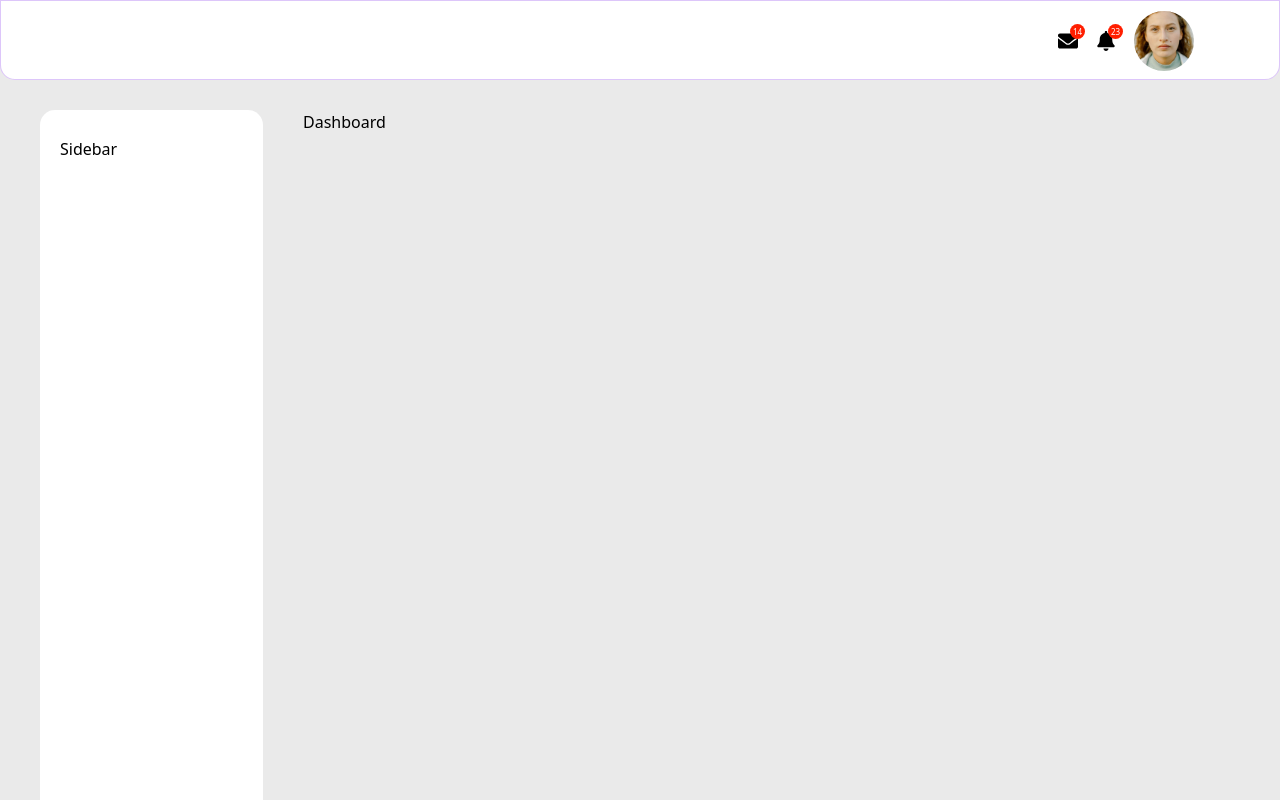
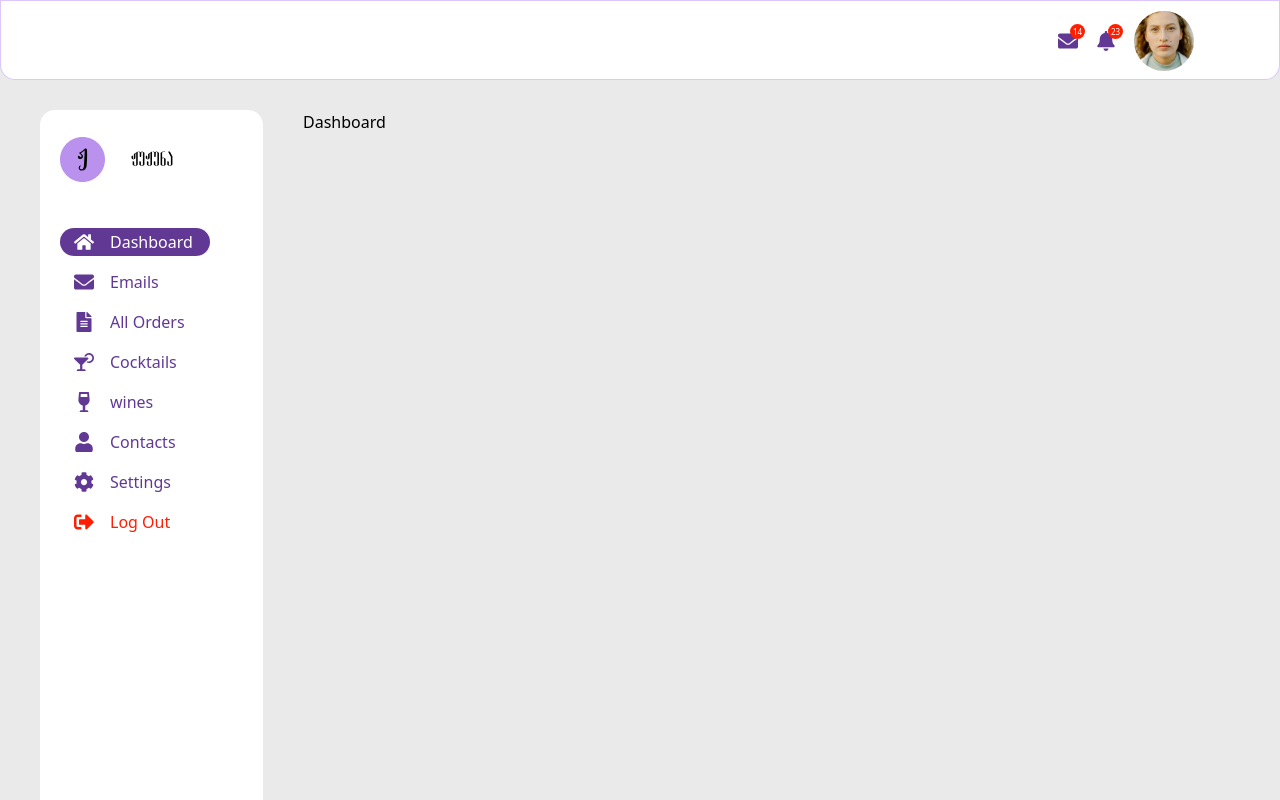
Before and after one commit to linesquad/jujuna, a React (Vite) app: page /dashboard in a window 1280 px wide. Shown: the top 800 px of the page. Built offline with nearby package versions, Linux system fonts and the light colour scheme; no server answers.

Commit message:
feat: add admin layout design

```diff
--- a/src/components/AdminComponents/AdminHeader.jsx
+++ b/src/components/AdminComponents/AdminHeader.jsx
@@ -10,13 +10,13 @@ function AdminHeader() {
         <div className="flex justify-end pr-[46px] py-[10px]">
           <div className="flex items-center gap-[18px]">
             <div className="relative cursor-pointer">
-              <FaEnvelope size={20} />
+              <FaEnvelope size={20} color="#613994" />
               <div className="w-[15px] h-[15px] rounded-[50%] bg-[#FF1E00] flex justify-center items-center absolute top-[-7px] right-[-7px]">
                 <span className="text-color-primary text-[8px]">14</span>
               </div>
             </div>
             <div className="relative cursor-pointer">
-              <FaBell size={20} />
+              <FaBell size={20} color="#613994" />
               <div className="w-[15px] h-[15px] rounded-[50%] bg-[#FF1E00] flex justify-center items-center absolute top-[-7px] right-[-7px]">
                 <span className="text-color-primary text-[8px]">23</span>
               </div>
--- a/src/components/AdminComponents/Sidebar.jsx
+++ b/src/components/AdminComponents/Sidebar.jsx
@@ -1,7 +1,74 @@
+import Logo from "../Logo";
+import { FaHome } from "react-icons/fa";
+import { FaEnvelope } from "react-icons/fa";
+import { FaFileAlt } from "react-icons/fa";
+import { FaCocktail } from "react-icons/fa";
+import { FaWineGlassAlt } from "react-icons/fa";
+import { FaUser } from "react-icons/fa";
+import { FaCog } from "react-icons/fa";
+import { Link } from "react-router-dom";
+import { FaSignOutAlt } from "react-icons/fa";
+import { FaMoon } from "react-icons/fa";
+import { FaSun } from "react-icons/fa";
+
 function Sidebar() {
+  const sidebarItems = [
+    { id: "1", name: "Dashboard", icon: FaHome, path: "/dashboard" },
+    { id: "2", name: "Emails", icon: FaEnvelope, path: "/emails" },
+    { id: "3", name: "All Orders", icon: FaFileAlt, path: "/orders" },
+    { id: "4", name: "Cocktails", icon: FaCocktail, path: "/cocktails" },
+    { id: "5", name: "wines", icon: FaWineGlassAlt, path: "/wines" },
+    { id: "6", name: "Contacts", icon: FaUser, path: "/contacts" },
+    { id: "7", name: "Settings", icon: FaCog, path: "/settings" },
+  ];
+
   return (
-    <div className="w-[223px] h-[870px] bg-[#fff] rounded-[15px] pt-[27px] pl-[20px]">
-      Sidebar
+    <div className="w-[223px] h-[870px] bg-[#fff] rounded-[15px] pt-[27px] pb-[22px] pl-[20px]">
+      <div className="flex flex-col justify-between h-full">
+        <div>
+          <div className="flex items-center gap-[26px] font-tommaso">
+            <Logo />
+            <p className="text-[18px]">ჟუჟუნა</p>
+          </div>
+          <div className="mt-[46px] flex flex-col gap-[12px]">
+            {sidebarItems.map((item) => {
+              return (
+                <Link key={item.id} to={item.path}>
+                  <div
+                    className={`w-[150px] h-[28px] px-[14px] py-[10px] flex items-center rounded-[15px] gap-[16px] ${
+                      "1" === item.id ? "bg-[#613994]" : ""
+                    }`}
+                  >
+                    <item.icon
+                      size={20}
+                      color={`${"1" === item.id ? "#fff" : "#613994"}`}
+                    />
+                    <p
+                      className={`${
+                        "1" === item.id ? "text-[#fff]" : "text-[#613994]"
+                      }`}
+                    >
+                      {item.name}
+                    </p>
+                  </div>
+                </Link>
+              );
+            })}
+            <div className="`w-[150px] h-[28px] px-[14px] py-[10px] flex items-center rounded-[15px] gap-[16px]">
+              <FaSignOutAlt size={20} color="#FF1E00" />
+              <p className="text-[#FF1E00]">Log Out</p>
+            </div>
+          </div>
+        </div>
+        <div className="flex justify-center items-center gap-[20px]">
+          <div className="cursor-pointer">
+            <FaSun size={20} />
+          </div>
+          <div className="cursor-pointer">
+            <FaMoon size={17} />
+          </div>
+        </div>
+      </div>
     </div>
   );
 }
```
